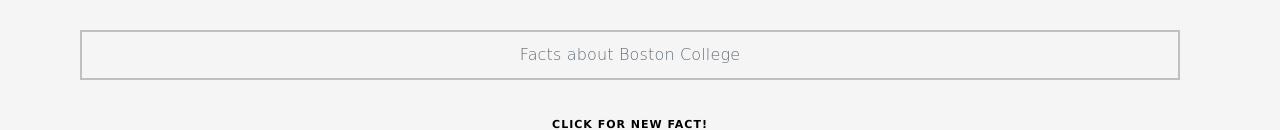
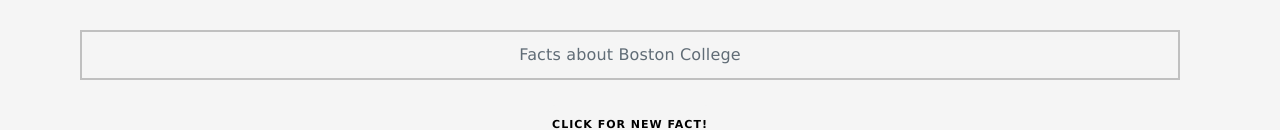
Before and after one commit to wellerb/Weller-CV-Lab1, a plain HTML site: page index.html in a window 1280 px wide. Shown: the part 353-483 px from the top of the page. Drawn offline with nearby package versions, Linux system fonts and the light colour scheme.

Commit message:
updated font

```diff
--- a/style.css
+++ b/style.css
@@ -1,6 +1,6 @@
 
 #content{
-    font-family: cursive;
+    font-family: 'Lucida Sans', 'Lucida Sans Regular', 'Lucida Grande', 'Lucida Sans Unicode', Geneva, Verdana, sans-serif;
 }
 .photo-grid{
     width: auto;
```
